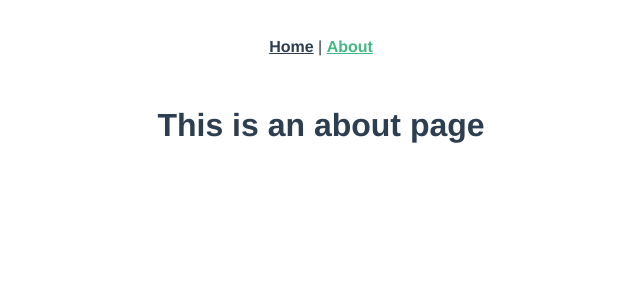
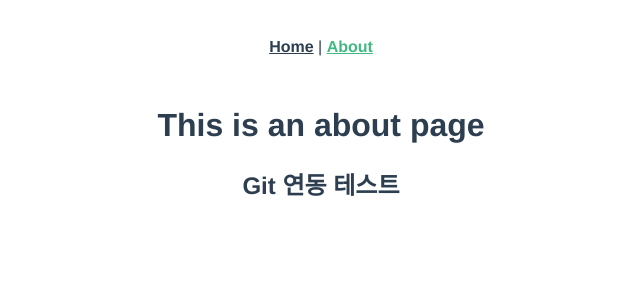
Before and after one commit to SangWoo80/Vscode_Vuejs_Project, a Vue app: page /about in a window 1280 px wide. Shown: the top 300 px of the page, without its empty margins (319-959 px from the left). Built offline with nearby package versions, Linux system fonts and the light colour scheme.

Commit message:
git commit

```diff
--- a/src/views/About.vue
+++ b/src/views/About.vue
@@ -1,5 +1,6 @@
 <template>
   <div class="about">
     <h1>This is an about page</h1>
+    <h2>Git 연동 테스트</h2>
   </div>
 </template>
```
